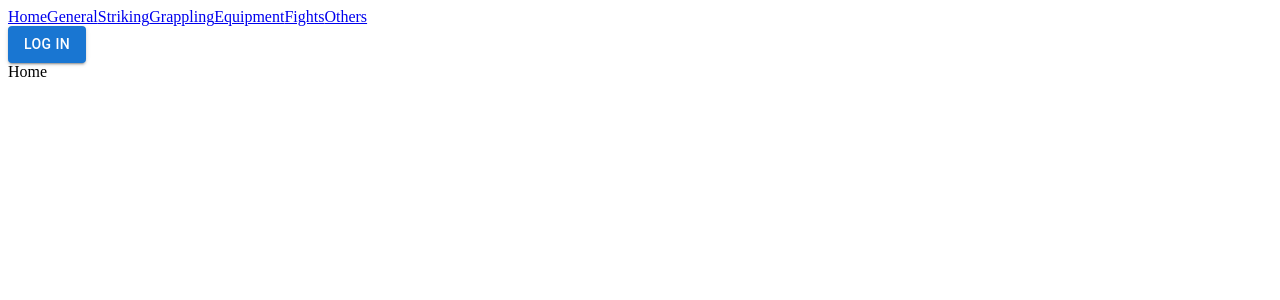
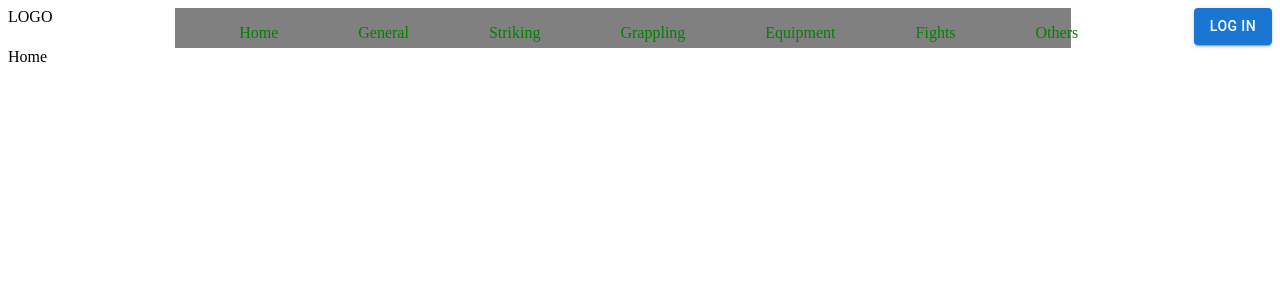
Before and after one commit to bischo91/mma-forum, a React (Create React App) app: page / in a window 1280 px wide. Shown: the top 300 px of the page. Built offline with nearby package versions, Linux system fonts and the light colour scheme.

Commit message:
More css on nav bar

```diff
--- a/src/App.js
+++ b/src/App.js
@@ -8,7 +8,8 @@ import ViewPost from "./pages/ViewPost";
 
 import { auth, provider } from "./firebase-config";
 import { signInWithPopup, signOut } from "firebase/auth";
-import { Button } from "@mui/material";
+import { Button, Box, Grid } from "@mui/material";
+import { display } from "@mui/system";
 
 function App() {
   const [isAuth, setIsAuth] = useState(localStorage.getItem("isAuth"));
@@ -46,15 +47,41 @@ function App() {
     "others",
   ];
 
+  const navLink = {
+    textDecoration: "none",
+    margin: "1rem",
+    display: "inline-flex",
+    color: "green",
+    marginLeft: "5vw",
+  };
+
   return (
     <Router>
-      <nav>
-        <Link to="/">Home</Link>
+      <Grid justifyContent="space-between" container>
+        <Grid item>LOGO</Grid>
+
+        <Grid item>
+          <nav
+            style={{
+              backgroundColor: "grey",
+              display: "flex",
+              width: "70vw",
+              height: "5vh",
+              justifyContent: "space-around",
+            }}
+          >
+            <Link to="/" style={navLink}>
+              Home
+            </Link>
             {path.map((p) => (
-          <Link to={`/${p}`}>{p.slice(0, 1).toUpperCase() + p.slice(1)}</Link>
+              <Link to={`/${p}`} style={navLink}>
+                {p.slice(0, 1).toUpperCase() + p.slice(1)}
+              </Link>
             ))}
           </nav>
-      <div>
+        </Grid>
+        <Grid item>
+          <Box component="div" height="75%" my="auto">
             {!isAuth ? (
               <Button variant="contained" onClick={signInWithGoogle}>
                 Log In
@@ -64,7 +91,9 @@ function App() {
                 Log Out
               </Button>
             )}
-      </div>
+          </Box>
+        </Grid>
+      </Grid>
       <Routes>
         <Route path="/" element={<Home />} />
         {path.map((p) => (
--- a/src/pages/CreatePost.js
+++ b/src/pages/CreatePost.js
@@ -77,3 +77,5 @@ export default function CreatePost({ category }) {
     </Box>
   );
 }
+
+// npm run deploy
```
Lines whose indentation alone changed are shown as unchanged.
